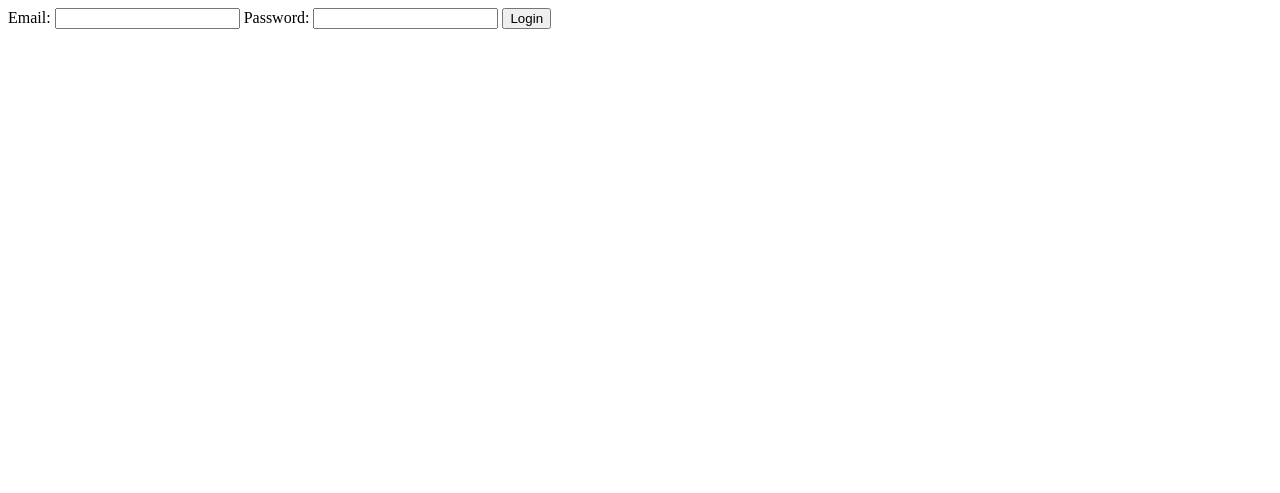
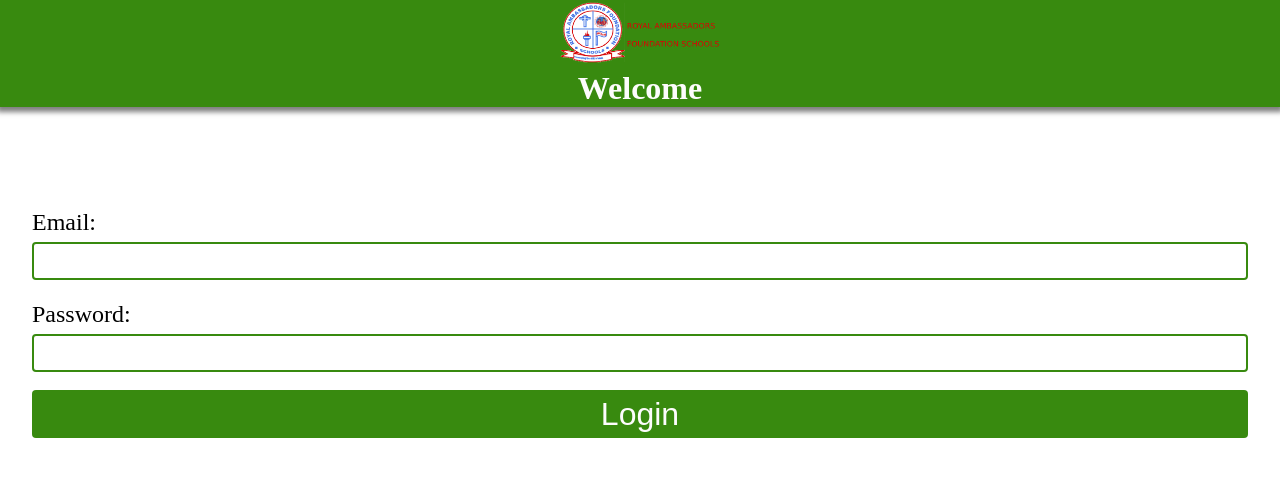
Before and after one commit to tony-eneh/npo-calculator, a website: page src/login.html in a window 1280 px wide. Drawn offline with Linux system fonts and the light colour scheme.

Commit message:
Style login.html

```diff
--- a/src/login.html
+++ b/src/login.html
@@ -6,18 +6,27 @@
     <meta name="viewport" content="width=device-width, initial-scale=1.0">
     <meta http-equiv="X-UA-Compatible" content="ie=edge">
     <title>Login</title>
+    <link rel="stylesheet" href="styles/main.css">
 </head>
 
 <body>
-    <div>
+    <!-- header -->
+    <header id="header" class="">
+        <div class="logo"><img class="" src="images/logo.png" alt="WazobiaFM logo"></div>
+        <h1 class="title">Welcome</h1>
+    </header>
+    <!-- main content -->
+    <main id="main">
         <form action="" class="login-form">
             <label for="email">Email:</label>
             <input type="text" name="email" id="email" required>
             <label for="password">Password:</label>
             <input type="password" name="password" id="password" required>
-            <button type="submit">Login</button>
+            <button type="submit" class="button">Login</button>
         </form>
-    </div>
+    </main>
+    <!-- footer -->
+    <footer></footer>
 </body>
 
 </html>
```
Also changed, not shown: src/index.html (+1 -1 lines), src/signup.html (+1 -1 lines).
